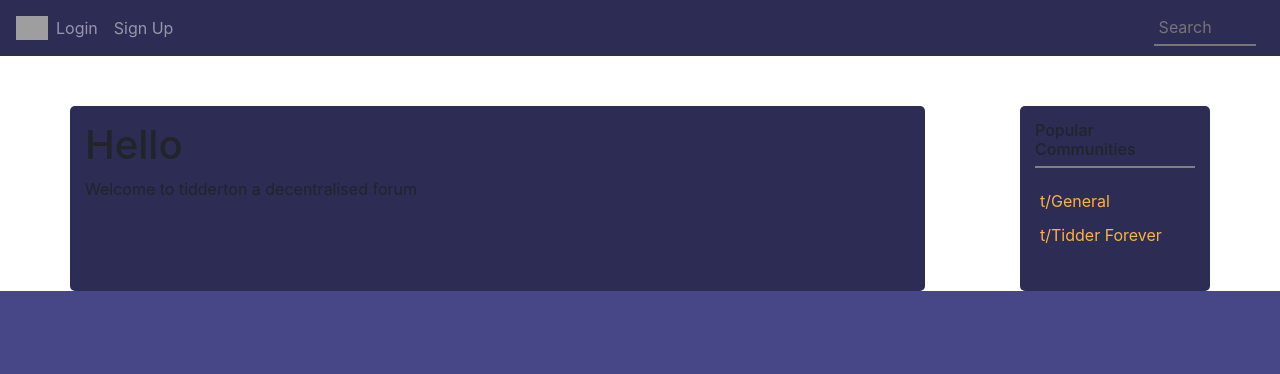
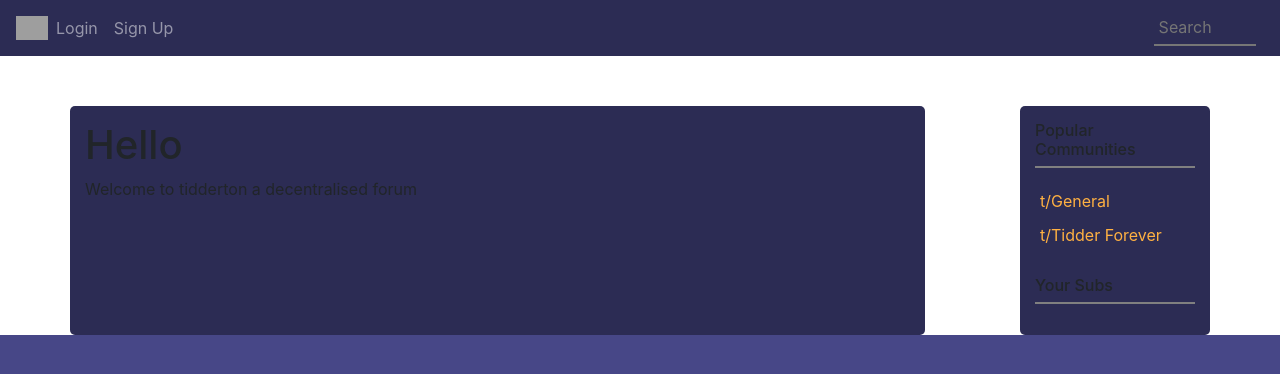
Before and after one commit to isEmmanuelOlowe/tidderton, a Next.js app: page / in a window 1280 px wide. Shown: the top 374 px of the page. Built offline with nearby package versions, Linux system fonts and the light colour scheme; grey boxes are pictures that could not be loaded.

Commit message:
Update index.js

```diff
--- a/pages/index.js
+++ b/pages/index.js
@@ -40,8 +40,8 @@ export default function Home() {
               <Link href="/t/general"><a className={styles.sub}>t/General</a></Link>
               <Link href="/t/Tidder Forever"><a className={styles.sub}>t/Tidder Forever</a></Link>
               <br/>
-              {sub => (<h6>Your Subs</h6>)}
-              {sub => (<hr style={{marginTop: "-1px", height:"1.6px", borderWidth:"0", color:"gray", backgroundColor:"gray"}}/>)}
+              <h6>Your Subs</h6>
+              <hr style={{marginTop: "-1px", height:"1.6px", borderWidth:"0", color:"gray", backgroundColor:"gray"}}/>
                 {
                   subs.map((sub) => (
                       <Link href={"/t/" + sub.sub}><a className={styles.sub}>t/{sub.sub}</a></Link>
```
